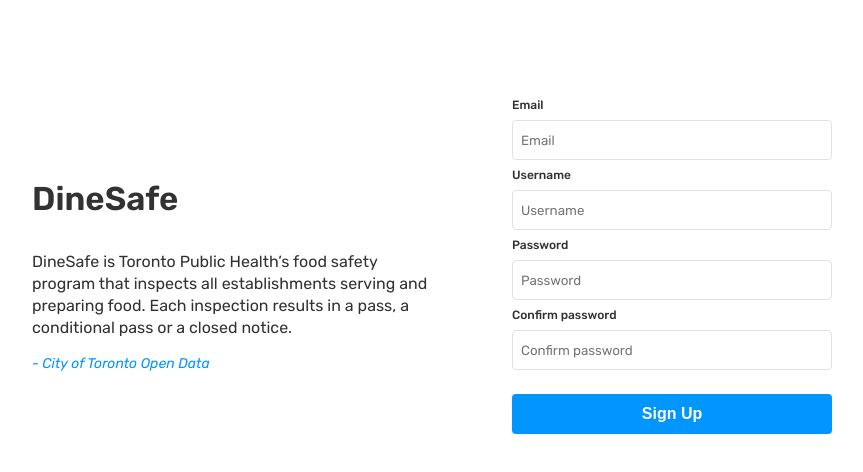
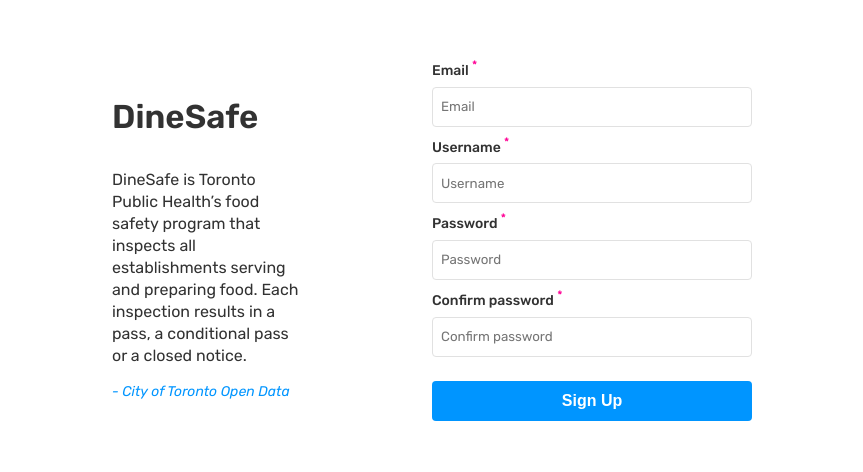
Before and after one commit to leslie-alhassan/dinesafe-client, a React (Vite) app: page /register in a window 1280 px wide. Shown: the part 142-614 px from the top of the page, without its empty margins (208-1071 px from the left). Built offline with nearby package versions, Linux system fonts and the light colour scheme.

Commit message:
Rework styling of login page/add registration functionality on front-end

```diff
--- a/src/App.jsx
+++ b/src/App.jsx
@@ -3,6 +3,7 @@
 import HomePage from './pages/HomePage/HomePage';
 import LoginPage from './pages/LoginPage/LoginPage';
 import SignUpPage from './pages/SignUpPage/SignUpPage';
+import NotFoundPage from './pages/NotFoundPage/NotFoundPage';
 
 const App = () => {
   return (
@@ -22,6 +23,11 @@
           path='/register'
           element={<SignUpPage />}
         />
+
+        <Route
+          path='*'
+          element={<NotFoundPage />}
+        />
       </Routes>
     </BrowserRouter>
   );
--- a/src/pages/HomePage/HomePage.jsx
+++ b/src/pages/HomePage/HomePage.jsx
@@ -1,4 +1,5 @@
 import './HomePage.scss';
+import LoadingPage from '../LoadingPage/LoadingPage';
 import React, { useEffect, useState } from 'react';
 import { Link } from 'react-router-dom';
 import axios from 'axios';
@@ -30,18 +31,20 @@
       });
   }, []);
 
-  // * if we're unable to authenticate the user, we should still allow them to use
+  // * if we're unable to authenticate the user, we should still allow them to use site with restricted access
   if (failedAuth) {
     return (
       <main>
-        Welcome! Please <Link to='/login'>log in</Link> to view this page.
+        <h1>
+          Welcome. Please <Link to='/login'>login</Link> for full access
+        </h1>
       </main>
     );
   }
 
   return !user ? (
     <main>
-      <h1>Loading... </h1>
+      <LoadingPage />
     </main>
   ) : (
     <main>
--- /dev/null
+++ b/src/pages/LoadingPage/LoadingPage.jsx
@@ -0,0 +1,8 @@
+import './LoadingPage.scss';
+import React from 'react';
+
+const LoadingPage = () => {
+  return <div>Loading...</div>;
+};
+
+export default LoadingPage;
--- a/src/pages/LoginPage/LoginPage.jsx
+++ b/src/pages/LoginPage/LoginPage.jsx
@@ -33,20 +33,7 @@
 
   return (
     <section className='login'>
-      <article className='login__about'>
-        <h1 className='login__about__title'>DineSafe</h1>
-
-        <p className='login__about__content'>
-          DineSafe is Toronto Public Health’s food safety program that inspects
-          all establishments serving and preparing food. Each inspection results
-          in a pass, a conditional pass or a closed notice.
-        </p>
-
-        <p className='login__about__quote'>- City of Toronto Open Data</p>
-      </article>
-
       <div className='login-wrapper'>
-        {/* login form */}
         <form
           onSubmit={handleLogin}
           className='login__form'
@@ -68,7 +55,6 @@
             onChange={(e) => setPassword(e.target.value)}
           />
           <button className='login__form__button button'>Login</button>
-
           {error && <div className='login__message'>{error}</div>}
         </form>
         <Link
@@ -77,7 +63,6 @@
         >
           Continue without logging in
         </Link>
-
         <Link
           className='sign-up__link'
           to='/register'
--- a/src/pages/LoginPage/LoginPage.scss
+++ b/src/pages/LoginPage/LoginPage.scss
@@ -2,30 +2,11 @@
 @use '../../styles/partials/variables' as *;
 
 .login {
-    @include row-flexer(space-between);
-    margin: 30vh 15rem;
 
-    &__about {
-        width: 25rem;
-
-        &__title {
-            font-size: $fs-header;
-            font-weight: 600;
-        }
-
-        &__content {
-            line-height: $lh-body;
-        }
-
-        &__quote {
-            font-style: italic;
-            font-size: $fs-subheader;
-            color: $prim-accent-clr-1;
-        }
-    }
-
+    // @include col-flexer();
     &-wrapper {
-        @include col-flexer();
+        @include col-flexer(center);
+        margin: 30vh 0;
     }
 
     &__form {
@@ -60,7 +41,7 @@
 
     &__button {
         background-color: #FF0095;
-        width: 100%;
+        width: 20rem;
         // background-color: #1AE587;
     }
 
@@ -75,8 +56,9 @@
     }
 
     &__message {
-        border-left: 5px solid #ddd;
+        font-size: $fs-subheader;
+        border-left: 5px solid #FF0095;
         padding: 0.75rem;
-        margin-top: 2rem;
+        margin-top: $space-between-mob;
     }
 }
--- /dev/null
+++ b/src/pages/NotFoundPage/NotFoundPage.jsx
@@ -0,0 +1,7 @@
+import React from 'react';
+
+const NotFoundPage = () => {
+  return <div>Not Found</div>;
+};
+
+export default NotFoundPage;
--- a/src/pages/SignUpPage/SignUpPage.jsx
+++ b/src/pages/SignUpPage/SignUpPage.jsx
@@ -1,11 +1,11 @@
-import React, { useState } from 'react';
+import React, { useEffect, useState } from 'react';
 import './SignUpPage.scss';
-import { useNavigate } from 'react-router-dom';
-import validator from 'validator';
+import { useNavigate, Link } from 'react-router-dom';
+import axios from 'axios';
+import isEmail from 'validator/lib/isEmail';
 
 const SignUpPage = () => {
   document.title = 'DineSafe | Register';
-  const navigate = useNavigate();
 
   // form values
   const [email, setEmail] = useState('');
@@ -14,49 +14,56 @@
   const [confirmPassword, setConfirmPassword] = useState('');
 
   // validation
-  const [error, setError] = useState(false);
+  const [error, setError] = useState('');
   const [success, setSuccess] = useState(false);
 
   const handleSignUp = async (event) => {
     event.preventDefault();
 
-    if (!password === confirmPassword) {
-      return setError('Passwords do not match');
+    if (email.length > 0 && !isEmail(email)) {
+      setError('Please provide a valid email address');
+      return;
+    }
+
+    if (!(password === confirmPassword)) {
+      setError(`Passwords don't match`);
+      return;
     }
 
     try {
-      await axios.post(`${import.meta.en.VITE_SERVER_URL}/api/users/register`, {
-        email: email,
-        username: username,
-        password: password,
-      });
+      await axios.post(
+        `${import.meta.env.VITE_SERVER_URL}/api/users/register`,
+        {
+          email: email,
+          username: username,
+          password: password,
+        }
+      );
 
       setError('');
       setSuccess(true);
-      navigate('/');
     } catch (err) {
       console.log({ message: err.message, error: err.response.data });
       setError(err.response.data);
-      setError(true);
       setSuccess(false);
     }
   };
 
   return (
-    <section className='login'>
-      <article className='login__about'>
-        <h1 className='login__about__title'>DineSafe</h1>
+    <section className='sign-up'>
+      <article className='sign-up__about'>
+        <h1 className='sign-up__about__title'>DineSafe</h1>
 
-        <p className='login__about__content'>
+        <p className='sign-up__about__content'>
           DineSafe is Toronto Public Health’s food safety program that inspects
           all establishments serving and preparing food. Each inspection results
           in a pass, a conditional pass or a closed notice.
         </p>
 
-        <p className='login__about__quote'>- City of Toronto Open Data</p>
+        <p className='sign-up__about__quote'>- City of Toronto Open Data</p>
       </article>
 
-      <div className='sign-up'>
+      <div className='sign-up-wrapper'>
         {/* sign-up form */}
         <form
           className='sign-up__form'
@@ -67,10 +74,10 @@
             htmlFor='email'
             className='sign-up__form__label'
           >
-            Email
+            Email <sup>*</sup>
           </label>
           <input
-            type='email'
+            type='text'
             id='email'
             className='sign-up__form__input'
             placeholder='Email'
@@ -82,7 +89,7 @@
             htmlFor='username'
             className='sign-up__form__label'
           >
-            Username
+            Username <sup>*</sup>
           </label>
           <input
             type='username'
@@ -97,7 +104,7 @@
             htmlFor='password'
             className='sign-up__form__label'
           >
-            Password
+            Password <sup>*</sup>
           </label>
           <input
             type='password'
@@ -112,7 +119,7 @@
             htmlFor='confirmPassword'
             className='sign-up__form__label'
           >
-            Confirm password
+            Confirm password <sup>*</sup>
           </label>
           <input
             type='password'
@@ -121,6 +128,23 @@
             placeholder='Confirm password'
             onChange={(e) => setConfirmPassword(e.target.value)}
           />
+          {/* error handling */}
+          {error && (
+            <div className='login__message login__message--error'>{error}</div>
+          )}
+
+          {/* successful sign up */}
+          {success && (
+            <div className='sign-up__message'>
+              Signed up!{' '}
+              <Link
+                to='/login'
+                className='sign-up__message__link'
+              >
+                Log in
+              </Link>
+            </div>
+          )}
           <button className='sign-up__form__button button'>Sign Up</button>
         </form>
       </div>
--- a/src/pages/SignUpPage/SignUpPage.scss
+++ b/src/pages/SignUpPage/SignUpPage.scss
@@ -2,7 +2,28 @@
 @use '../../styles/partials/variables' as *;
 
 .sign-up {
-    @include col-flexer;
+    @include row-flexer();
+    gap: 8rem;
+    margin: 25vh 25vw;
+
+    &__about {
+        width: 25rem;
+
+        &__title {
+            font-size: $fs-header;
+            font-weight: 600;
+        }
+
+        &__content {
+            line-height: $lh-body;
+        }
+
+        &__quote {
+            font-style: italic;
+            font-size: $fs-subheader;
+            color: $prim-accent-clr-1;
+        }
+    }
 
     &__form {
         @include col-flexer;
@@ -23,13 +44,39 @@
 
         &__label {
             font-weight: 500;
-            font-size: $fs-label;
+            font-size: $fs-subheader;
 
+            sup {
+                color: #FF0095;
+            }
         }
 
         &__button {
             margin-top: 1rem;
             background-color: $prim-accent-clr-1;
+            height: 2.5rem;
+            cursor: pointer;
+            color: #fff;
+            border: none;
+            font-weight: bold;
+            font-size: 1rem;
+            border-radius: .25rem;
+        }
+    }
+
+    &__message {
+        font-size: $fs-subheader;
+        border-left: 5px solid $prim-accent-clr-1;
+        padding: 0.75rem;
+        margin-top: $space-between-mob;
+
+        &--error {
+            border-left: 5px solid #FF0095;
+        }
+
+        &__link {
+            text-decoration: none;
+            color: $prim-accent-clr-1;
         }
     }
 }
```
Also changed, not shown: src/pages/LoadingPage/LoadingPage.scss (added).
